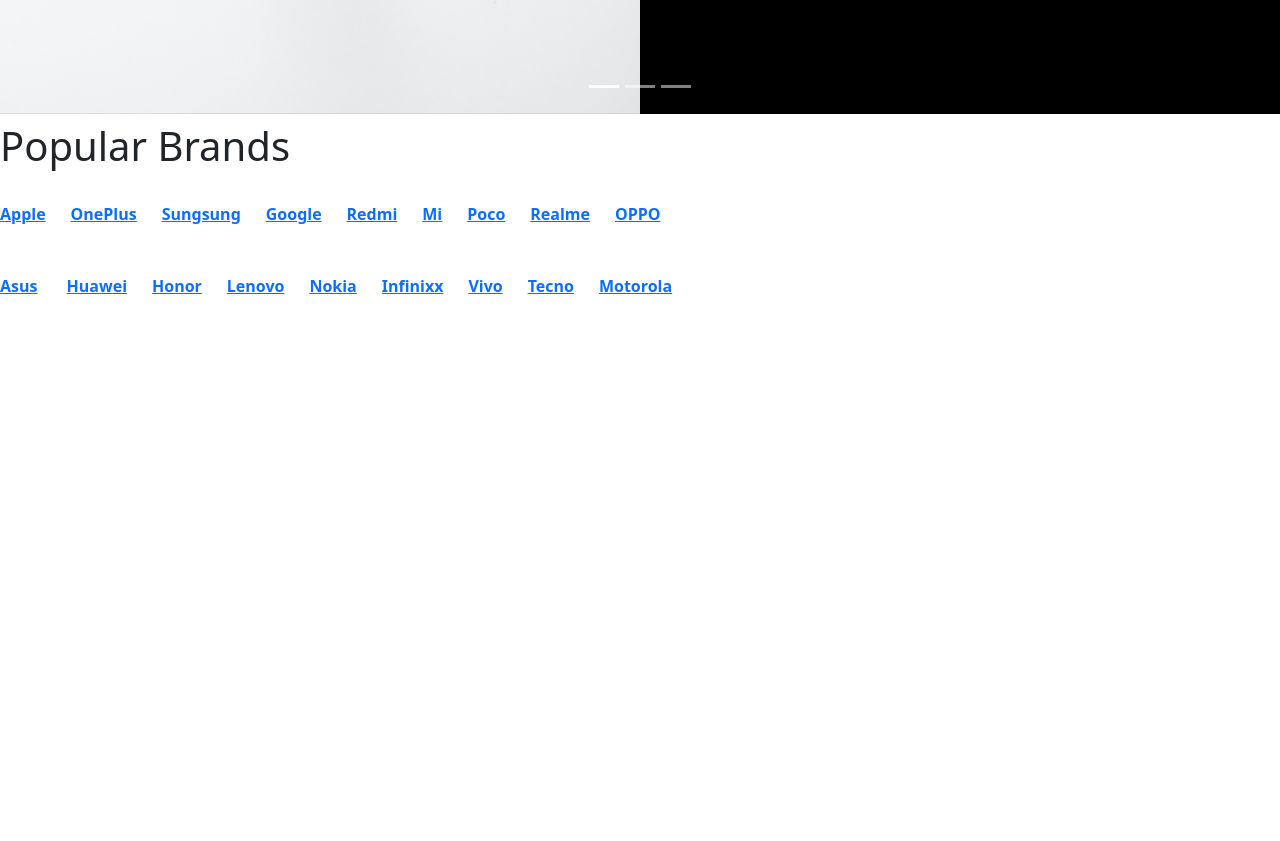
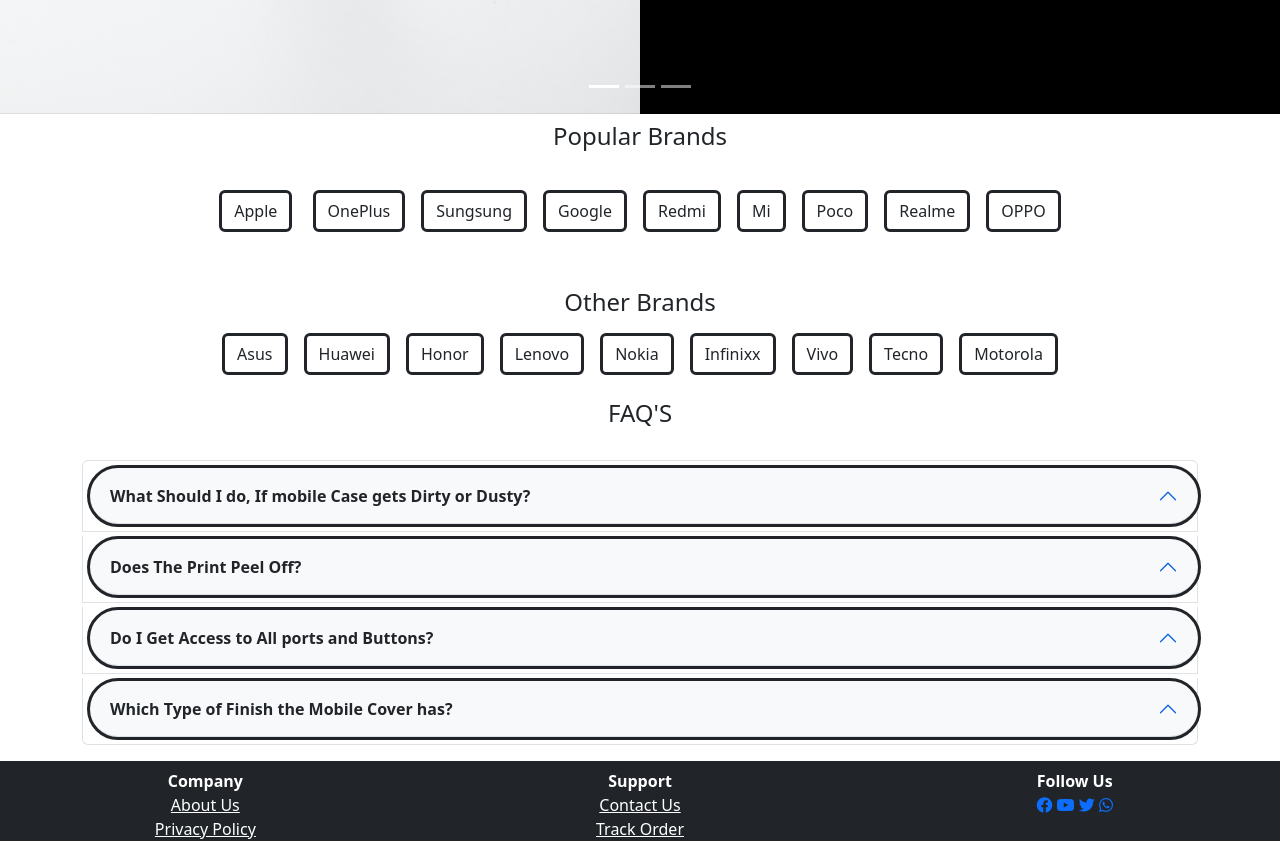
Before and after one commit to Mahtab-Hossain/Custome-Mobile-BackCover, a plain HTML site: page index.html in a window 1280 px wide. Shown: the part 980-1821 px from the top of the page. Before the commit the page ends 1278 px from the top, so only its background shows below. Drawn offline with nearby package versions, Linux system fonts and the light colour scheme.

Commit message:
added brands and faq section and also the foooter section

```diff
--- a/index.html
+++ b/index.html
@@ -71,27 +71,106 @@
     <span class="visually-hidden">Next</span>
   </button>
 </div>
+</h1>
 <!-- ========== carosuleEnd Section ========== -->
 
 
-</h1>
+
   <!--popular band start-->
-  <h1>Popular Brands</h1><br>
-  <div>
-    <a href=""><strong >Apple</strong></a>&nbsp &nbsp &nbsp <a href=""><strong>OnePlus</strong></a>&nbsp &nbsp &nbsp <a
-      href=""><strong>Sungsung</strong></a>&nbsp &nbsp &nbsp <a href=""><strong>Google</strong></a>&nbsp &nbsp &nbsp <a
-      href=""><strong>Redmi</strong></a>&nbsp &nbsp &nbsp <a href=""><strong>Mi</strong></a>&nbsp &nbsp &nbsp <a
-      href=""><strong>Poco</strong></a>&nbsp &nbsp &nbsp <a href=""><strong>Realme</strong></a>&nbsp &nbsp &nbsp <a
-      href=""><strong>OPPO</strong></a><br><br><br>
-    <a href=""><strong>Asus</strong></a> &nbsp &nbsp &nbsp <a href=""><strong>Huawei</strong></a>&nbsp &nbsp &nbsp <a
-      href=""><strong>Honor</strong></a>&nbsp &nbsp &nbsp <a href=""><strong>Lenovo</strong></a>&nbsp &nbsp &nbsp <a
-      href=""><strong>Nokia</strong></a>&nbsp &nbsp &nbsp <a href=""><strong>Infinixx</strong></a>&nbsp &nbsp &nbsp <a
-      href=""><strong>Vivo</strong></a>&nbsp &nbsp &nbsp <a href=""><strong>Tecno</strong></a>&nbsp &nbsp &nbsp <a
-      href=""><strong>Motorola</strong></a>
-
+  <div class="container text-center">
+    <h4>Popular Brands</h4><br>
+    <div class="text-center">
+    <a href="#" class="btn btn-outline-dark border rounded-2 border-3 border-dark m-2">Apple</a> <a href="#" class="btn btn-outline-dark border rounded-2 border-3 border-dark m-2">OnePlus</a><a href="#" class="btn btn-outline-dark border rounded-2 border-3 border-dark m-2">Sungsung</a><a href="#" class="btn btn-outline-dark border rounded-2 border-3 border-dark m-2">Google</a><a href="#" class="btn btn-outline-dark border rounded-2 border-3 border-dark m-2">Redmi</a><a href="#" class="btn btn-outline-dark border rounded-2 border-3 border-dark m-2">Mi</a><a href="#" class="btn btn-outline-dark border rounded-2 border-3 border-dark m-2">Poco</a><a href="#" class="btn btn-outline-dark border rounded-2 border-3 border-dark m-2">Realme</a><a href="#" class="btn btn-outline-dark border rounded-2 border-3 border-dark m-2">OPPO</a><br><br><br>
+    <h4>Other Brands</h4>
+    <a href="#" class="btn btn-outline-dark border rounded-2 border-3 border-dark m-2">Asus</a><a href="#" class="btn btn-outline-dark border rounded-2 border-3 border-dark m-2">Huawei</a><a href="#" class="btn btn-outline-dark border rounded-2 border-3 border-dark m-2">Honor</a><a href="#" class="btn btn-outline-dark border rounded-2 border-3 border-dark m-2">Lenovo</a><a href="#" class="btn btn-outline-dark border rounded-2 border-3 border-dark m-2">Nokia</a><a href="#" class="btn btn-outline-dark border rounded-2 border-3 border-dark m-2">Infinixx</a><a href="#" class="btn btn-outline-dark border rounded-2 border-3 border-dark m-2">Vivo</a><a href="#" class="btn btn-outline-dark border rounded-2 border-3 border-dark m-2">Tecno</a><a href="#" class="btn btn-outline-dark border rounded-2 border-3 border-dark m-2">Motorola</a>
+    </div>
 
   </div>
   <!--popular band End-->
+  <!-- FAQs start-->
+
+  <h4 class="text-center mt-3">FAQ'S</h4><br>
+  <div class="container">
+    <div class="accordion">
+      <!--accordion item1 start-->
+      <div class="accordion-item">
+        <p class="bg-light border border-3 border-dark text-dark rounded-5 fw-bold m-1 accordion-button" data-bs-target="#item1" data-bs-toggle="collapse">What Should I do, If mobile Case gets Dirty or Dusty? </p>
+        <div class="accordion-collapse collapse" id="item1">
+         <div class="accordion-body bg-dark text-white border border-3 border-dark rounded-5 m-3 text-center">
+           <p>You can wash the case with soap water and clean it with a soft cloth and reuse the mobile cover as you use it before.</p>
+         </div>
+        </div>
+        </div>
+               <!--accordion item1 end-->
+
+              <!--accordion item2 end-->
+              <div class="accordion-item">
+                <p class="bg-light border border-3 border-dark text-dark rounded-5 fw-bold  m-1 accordion-button" data-bs-target="#item2" data-bs-toggle="collapse">Does The Print Peel Off?
+
+                </p>
+                <div class="accordion-collapse collapse" id="item2">
+                 <div class="accordion-body bg-dark text-white border border-3 border-dark rounded-5 m-3 text-center">
+                   <p>No, the print on the mobile back cover will never peel off. You can ask for refund, if the print peels off.
+
+                   </p>
+                 </div>
+                </div>
+                </div>
+              <!--accordion item2 end-->
+
+              <!--accordion item3 start-->
+              <div class="accordion-item">
+                <p class="bg-light border border-3 border-dark text-dark rounded-5 fw-bold  m-1 accordion-button" data-bs-target="#item3" data-bs-toggle="collapse">Do I Get Access to All ports and Buttons?</p>
+                <div class="accordion-collapse collapse" id="item3">
+                 <div class="accordion-body bg-dark text-white border border-3 border-dark rounded-5 m-3 text-center">
+                   <p>Yes, our mobile cover has access to all standard buttons and ports.</p>
+                 </div>
+                </div>
+                </div>
+              <!--accordion item3 end-->
+
+              <!--accordion item4 start-->
+
+              <div class="accordion-item">
+                <p class="bg-light border border-3 border-dark text-dark rounded-5 fw-bold  m-1 accordion-button" data-bs-target="#item4" data-bs-toggle="collapse">Which Type of Finish the Mobile Cover has?</p>
+                <div class="accordion-collapse collapse" id="item4">
+                 <div class="accordion-body bg-dark text-white border border-3 border-dark rounded-5 m-3 text-center">
+                   <p>We offer Matte Finish to All Mobile Covers we made</p>
+                 </div>
+                </div>
+                </div>
+
+              <!--accordion item4 end-->
+
+
+    </div>
+  </div>
+                  <!-- FAQs end-->
+<!--Footer start-->
+<footer class="mt-3">
+  <div class="row bg-dark text-white">
+    <div class="col text-center mt-2">
+      <strong>Company</strong><br>
+      <a href="#" class="text-white mt-2">About Us</a><br>
+      <a href="#"class="text-white mt-2">Privacy Policy</a>
+    </div>
+    <div class="col text-center mt-2">
+      <strong>Support</strong><br>
+      <a href="#"class="text-white mt-2">Contact Us</a><br>
+      <a href="#"class="text-white mt-2">Track Order</a>
+    </div>
+    <div class="col text-center mt-2 ">
+      <strong>Follow Us</strong><br>
+      <a href="#"><i class="fab fa-facebook"></i></a>
+      <a href="#"><i class="fab fa-youtube"></i></a>
+      <a href="#"><i class="fab fa-twitter"></i></a>
+      <a href="#"><i class="fab fa-whatsapp"></i></a>
+    </div>
+  </div>
+</footer>
+                <!--Footer End-->
+
+
 
 </body>
 
```
